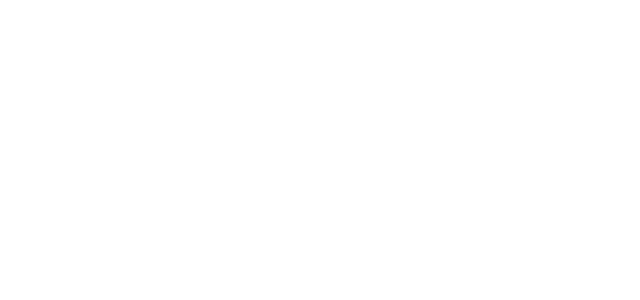
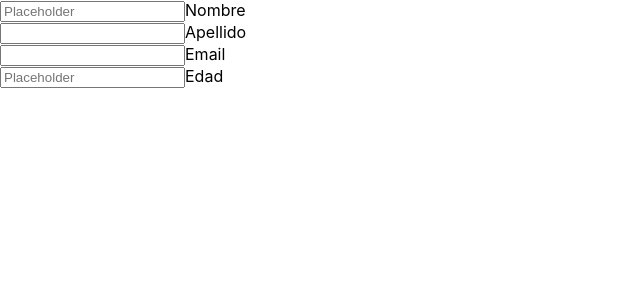
Before and after one commit to JulianaPansowyFurno/TP07_Directorio_de_personas, a React (Create React App) app in the folder tp07/: page /form in a window 1280 px wide. Before the commit this address had no page. Shown: the top 300 px of the page, without its empty margins (0-640 px from the left). Built offline with nearby package versions, Linux system fonts and the light colour scheme.

Commit message:
casicais

```diff
--- a/tp07/package.json
+++ b/tp07/package.json
@@ -6,6 +6,7 @@
     "@testing-library/jest-dom": "^5.17.0",
     "@testing-library/react": "^13.4.0",
     "@testing-library/user-event": "^13.5.0",
+    "materialize-css": "^1.0.0-rc.2",
     "react": "^18.2.0",
     "react-dom": "^18.2.0",
     "react-router-dom": "^6.14.2",
--- a/tp07/src/App.js
+++ b/tp07/src/App.js
@@ -6,6 +6,7 @@
 import Layout from "./componets/Layout.js";
 import Persona from "./componets/Persona.js";
 import Estadis from "./componets/Estadis.js";
+import Form from "./componets/Form.js";
 
 
 function App() {
@@ -16,6 +17,8 @@
           <Route path="/" element={<Home/>}> </Route>
           <Route path="/persona/:id" element={<Persona />}> </Route>
           <Route path="/estadis" element={<Estadis />}> </Route>
+          <Route path="/form" element={<Form />}> </Route>
+
         </Routes>
       </BrowserRouter>
     </div>
--- a/tp07/src/componets/Estadis.js
+++ b/tp07/src/componets/Estadis.js
@@ -1,39 +1,45 @@
 import Personas from "./Personas.json"
 import Persona from "./Persona.js"
 import { Link } from 'react-router-dom';
-import React, { useState } from "react"
+import React, { useEffect, useState } from "react"
 
 
 function Estadis() {
-  const [mayores, setMayores] = useState([]);
-    var cont1=0;
-    {Personas.map((persona) => {
+  //const [Edad, setEdad] = useState([]);
+
+  // useEffect(() => {
+  //  PersonaMayor;
+  // }, []);
+
+  var cont1 = 0;
+  {
+    Personas.map((persona) => {
       if (persona.edad > 35) {
-        cont1++;
+        return cont1++;
       }
-    })}
+    })
+  }
 
-    function getOldestPeople() {
-      const maxAge = Math.max(...Personas.map(person => person.age));
-      return Personas.filter(person => person.age === maxAge).map(person => person.name);
-    }
-    // setMayores(Personas.map((pers) => {
-    //   if(pers.edad >= 18)
-    //   {
-    //     return setMayores(...mayores, pers.nombre);
-    //   }
-      //const oldestPeople = Personas.filter(persona => persona.age >= 18);
-      console.log(getOldestPeople())
-      //const youngestPeople = people.filter(person => person.age === Math.min(...people.map(p => p.age)));
-    // }))
-    return (
-        <div className="App">
 
-        <p>Mayores de 35: {cont1}</p>
-        <p>Mayores : </p>
+  const PersonaMayor = Personas.reduce((prev, current) => {
+    return parseInt(current.edad) >= parseInt(prev.edad) ? current : prev;
+  })
 
-        </div>
-      );
+  const PersonaMenor = Personas.reduce((prev, current) => {
+    return parseInt(current.edad) <= parseInt(prev.edad) ? current : prev;
+  })
+
+  return (
+    <div className="App">
+
+      <p>Mayores de 35: {cont1}</p>
+      <p>Mayor/es : {PersonaMayor.nombre}</p>
+      <p>Menor/es : {PersonaMenor.nombre}</p>
+      <Link to={`/`}>estadisticas</Link>
+
+
+    </div>
+  );
 }
 
 export default Estadis;
--- /dev/null
+++ b/tp07/src/componets/Form.js
@@ -0,0 +1,61 @@
+import Personas from "./Personas.json"
+import Persona from "./Persona.js"
+import { Link } from 'react-router-dom';
+import React, { useEffect, useState } from "react"
+
+
+function Estadis() {
+  //const [Edad, setEdad] = useState([]);
+
+  // useEffect(() => {
+  //  PersonaMayor;
+  // }, []);
+
+  var cont1 = 0;
+  {
+    Personas.map((persona) => {
+      if (persona.edad > 35) {
+        return cont1++;
+      }
+    })
+  }
+
+
+  const PersonaMayor = Personas.reduce((prev, current) => {
+    return parseInt(current.edad) >= parseInt(prev.edad) ? current : prev;
+  })
+
+  const PersonaMenor = Personas.reduce((prev, current) => {
+    return parseInt(current.edad) <= parseInt(prev.edad) ? current : prev;
+  })
+
+  return (
+  <div className="row">
+  <form className="col s12">
+    <div className="row">
+      <div className="input-field col s6">
+        <input placeholder="Placeholder" id="first_name" type="text" className="validate"/>
+        <label for="first_name">Nombre</label>
+      </div>
+      <div className="input-field col s6">
+        <input id="last_name" type="text" className="validate"/>
+        <label for="last_name">Apellido</label>
+      </div>
+    </div>
+    <div className="row">
+      <div className="input-field col s12">
+        <input id="email" type="email" className="validate"/>
+        <label for="email">Email</label>
+      </div>
+      <div className="input-field col s6">
+        <input placeholder="Placeholder" id="first_name" type="text" className="validate"/>
+        <label for="first_name">Edad</label>
+      </div>
+    </div>
+
+  </form>
+</div>
+  );
+}
+
+export default Estadis;
--- a/tp07/src/componets/Home.js
+++ b/tp07/src/componets/Home.js
@@ -9,6 +9,8 @@
 
     <div className="App">
       <Link to={`/estadis`}>estadisticas</Link>
+      <Link to={`/form`}>Form</Link>
+
       {Personas.map((persona) => {
         return(
           <div key={persona.id}>
--- a/tp07/src/index.css
+++ b/tp07/src/index.css
@@ -11,3 +11,32 @@
   font-family: source-code-pro, Menlo, Monaco, Consolas, 'Courier New',
     monospace;
 }
+
+/* Form */
+/* label color */
+.input-field label {
+  color: #000;
+}
+/* label focus color */
+.input-field input[type=text]:focus + label {
+  color: #000;
+}
+/* label underline focus color */
+.input-field input[type=text]:focus {
+  border-bottom: 1px solid #000;
+  box-shadow: 0 1px 0 0 #000;
+}
+/* valid color */
+.input-field input[type=text].valid {
+  border-bottom: 1px solid #000;
+  box-shadow: 0 1px 0 0 #000;
+}
+/* invalid color */
+.input-field input[type=text].invalid {
+  border-bottom: 1px solid #000;
+  box-shadow: 0 1px 0 0 #000;
+}
+/* icon prefix focus color */
+.input-field .prefix.active {
+  color: #000;
+}
```
Also changed, not shown: 1 other file (tests, documents, lock files or other folders).
